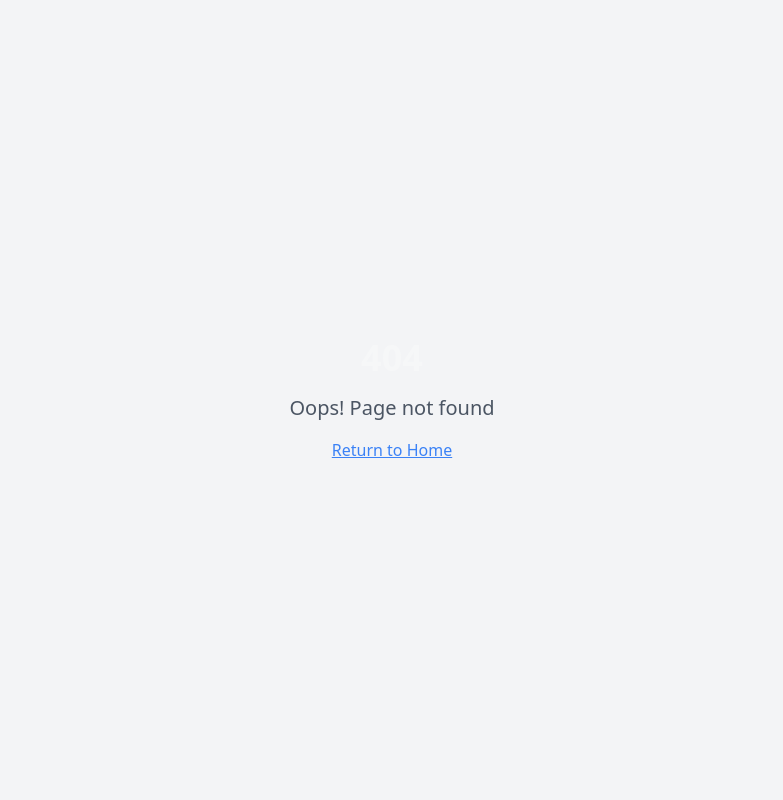
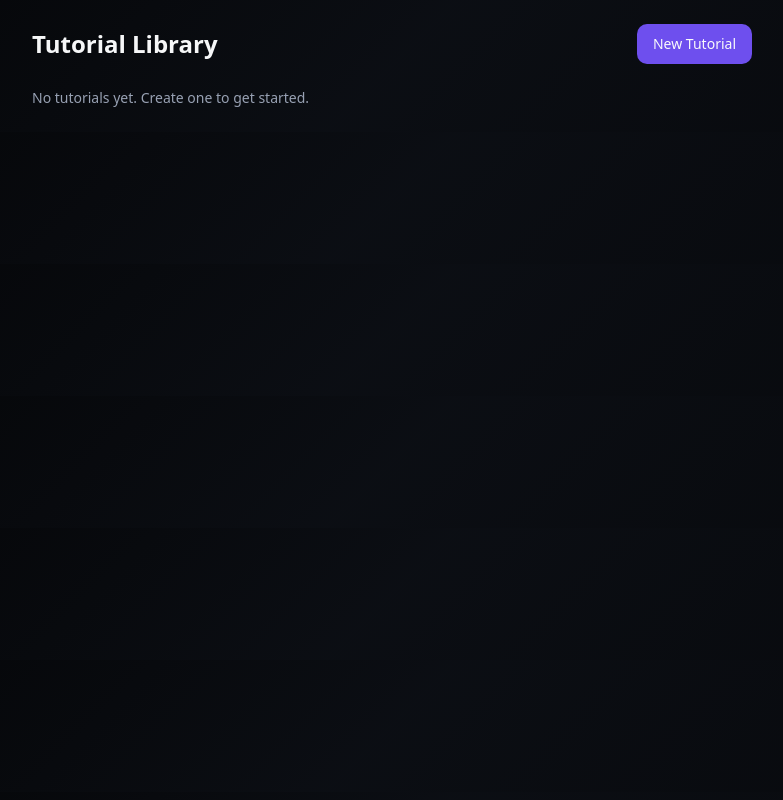
Before and after one commit to gmr9387/zenith-orchestrate-dash, a React (Vite) app: page /tutorials in a window 1280 px wide. Before the commit this address had no page. Shown: the whole page, without its empty margins (248-1031 px from the left). Built offline with nearby package versions, Linux system fonts and the light colour scheme.

Commit message:
Add tutorials page and preview functionality for tutorial library
Co-authored-by: gmr0903 <gmr0903@yahoo.com>

```diff
--- a/src/App.tsx
+++ b/src/App.tsx
@@ -7,6 +7,7 @@ import Index from "./pages/Index";
 import NotFound from "./pages/NotFound";
 import TutorialRecord from "./pages/TutorialRecord";
 import TutorialView from "./pages/TutorialView";
+import Tutorials from "./pages/Tutorials";
 
 const queryClient = new QueryClient();
 
@@ -19,6 +20,7 @@ const App = () => (
         <Routes>
           <Route path="/" element={<Index />} />
           <Route path="/tutorial/record" element={<TutorialRecord />} />
+          <Route path="/tutorials" element={<Tutorials />} />
           <Route path="/tutorial/:id" element={<TutorialView />} />
           {/* ADD ALL CUSTOM ROUTES ABOVE THE CATCH-ALL "*" ROUTE */}
           <Route path="*" element={<NotFound />} />
--- a/src/components/ToolCard.tsx
+++ b/src/components/ToolCard.tsx
@@ -13,6 +13,7 @@ interface ToolCardProps {
   children?: ReactNode;
   className?: string;
   onOpen?: () => void;
+  onPreview?: () => void;
 }
 
 export function ToolCard({
@@ -24,7 +25,8 @@ export function ToolCard({
   actions = [],
   children,
   className = "",
-  onOpen
+  onOpen,
+  onPreview
 }: ToolCardProps) {
   const [previewOpen, setPreviewOpen] = useState(false);
   return (
@@ -59,7 +61,7 @@ export function ToolCard({
             <Button
               size="sm"
               className="w-full bg-white/20 border-white/30 text-white hover:bg-white/30 backdrop-blur-sm"
-              onClick={() => setPreviewOpen(true)}
+              onClick={() => (onPreview ? onPreview() : setPreviewOpen(true))}
             >
               <Play className="h-4 w-4 mr-2" />
               Quick Preview
--- a/src/pages/Index.tsx
+++ b/src/pages/Index.tsx
@@ -118,13 +118,20 @@ const Index = () => {
             image={tutorialBuilderHero}
             icon={<Video className="h-6 w-6 text-primary" />}
             onOpen={() => openToast("Opening Tutorial Builder")}
+            onPreview={async () => {
+              // Try opening most recent tutorial, fallback to recorder
+              const { db } = await import("@/lib/db");
+              const recent = await db.tutorials.orderBy("updatedAt").reverse().first();
+              if (recent) window.location.href = `/tutorial/${recent.id}`;
+              else window.location.href = "/tutorial/record";
+            }}
             metrics={[
               { label: "Tutorials Created", value: "1,847", color: "text-success" },
               { label: "Avg. Duration", value: "12m", color: "text-primary" }
             ]}
             actions={[
               { label: "Generate Tutorial", icon: <Play className="h-4 w-4" />, variant: "default", onClick: () => { window.location.href = "/tutorial/record?title=New%20Tutorial"; } },
-              { label: "View Library", icon: <ExternalLink className="h-4 w-4" />, variant: "outline", onClick: () => openToast("Opening Library") }
+              { label: "View Library", icon: <ExternalLink className="h-4 w-4" />, variant: "outline", onClick: () => { window.location.href = "/tutorials"; } }
             ]}
           >
             <div className="mb-4 p-4 bg-muted/30 rounded-xl">
--- /dev/null
+++ b/src/pages/Tutorials.tsx
@@ -0,0 +1,41 @@
+import { useEffect, useState } from "react";
+import { useNavigate } from "react-router-dom";
+import { db, TutorialDoc } from "@/lib/db";
+import { Button } from "@/components/ui/button";
+
+export default function Tutorials() {
+  const [items, setItems] = useState<TutorialDoc[]>([]);
+  const navigate = useNavigate();
+  useEffect(() => {
+    (async () => {
+      const all = await db.tutorials.orderBy("updatedAt").reverse().toArray();
+      setItems(all);
+    })();
+  }, []);
+  return (
+    <div className="max-w-3xl mx-auto p-6">
+      <div className="flex items-center justify-between mb-6">
+        <h1 className="text-2xl font-bold">Tutorial Library</h1>
+        <Button onClick={() => navigate("/tutorial/record")}>New Tutorial</Button>
+      </div>
+      {items.length === 0 ? (
+        <div className="text-sm text-muted-foreground">No tutorials yet. Create one to get started.</div>
+      ) : (
+        <div className="space-y-3">
+          {items.map((t) => (
+            <div key={t.id} className="flex items-center justify-between border rounded-lg p-4">
+              <div>
+                <div className="font-medium">{t.title}</div>
+                <div className="text-xs text-muted-foreground">{t.stepCount} steps • {new Date(t.updatedAt).toLocaleString()}</div>
+              </div>
+              <div className="flex gap-2">
+                <Button variant="outline" onClick={() => navigate(`/tutorial/${t.id}`)}>View</Button>
+                <Button onClick={() => navigate(`/tutorial/${t.id}`)}>Preview</Button>
+              </div>
+            </div>
+          ))}
+        </div>
+      )}
+    </div>
+  );
+}
```
